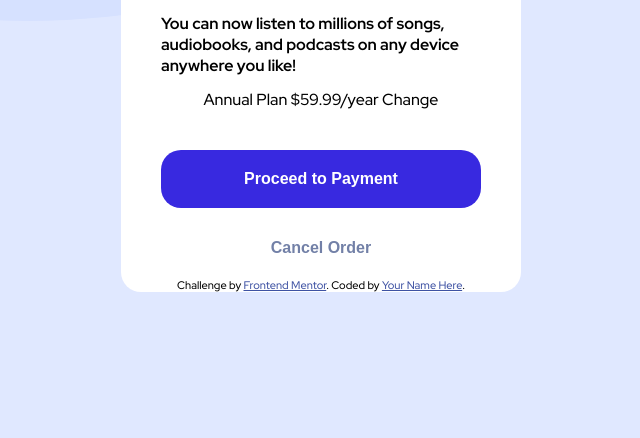
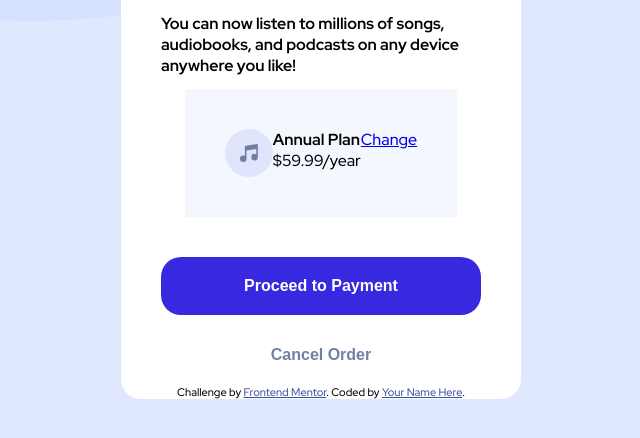
Before and after one commit to ana-vela/order-summary-component, a plain HTML site: page index.html in a window 1280 px wide. Shown: the part 416-854 px from the top of the page, without its empty margins (319-959 px from the left). Drawn offline with Linux system fonts and the light colour scheme.

Commit message:
updating stylling for plan info section

```diff
--- a/index.html
+++ b/index.html
@@ -26,11 +26,15 @@
   You can now listen to millions of songs, audiobooks, and podcasts on any
   device anywhere you like!</h2>
 
-<section>
-  Annual Plan
-  $59.99/year
+<section class="info">
+  <img class="music-icon" src="images/icon-music.svg">
 
-  Change
+  <section class="plan">
+  <span class="plan-type">Annual Plan</span>
+ <span class="plan-price"> $59.99/year </span>
+</section>
+
+  <a href="#">Change</a>
 </section>
 <button class="payment">
   Proceed to Payment
--- a/styles.css
+++ b/styles.css
@@ -30,10 +30,23 @@ body {
 
 }
 
-
 h2 {
 	font-size: 1rem;
 	padding: 0 10%;
+}
+.info {
+	background-color: hsl(225, 100%, 98%);
+	padding: 10%;
+	display: flex;
+	/* flex-direction: column; */
+}
+
+.plan {
+	display: flex;
+	flex-direction: column;
+}
+.plan-type {
+	font-weight: bold;
 }
 
 .payment {
```
